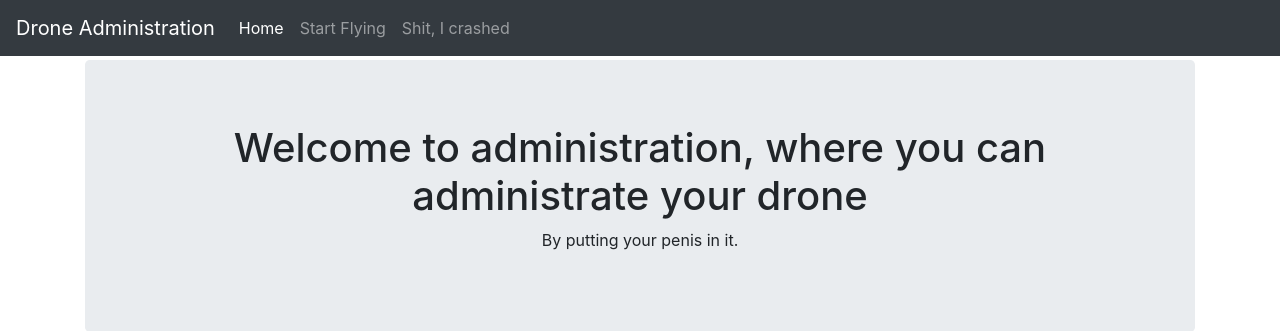
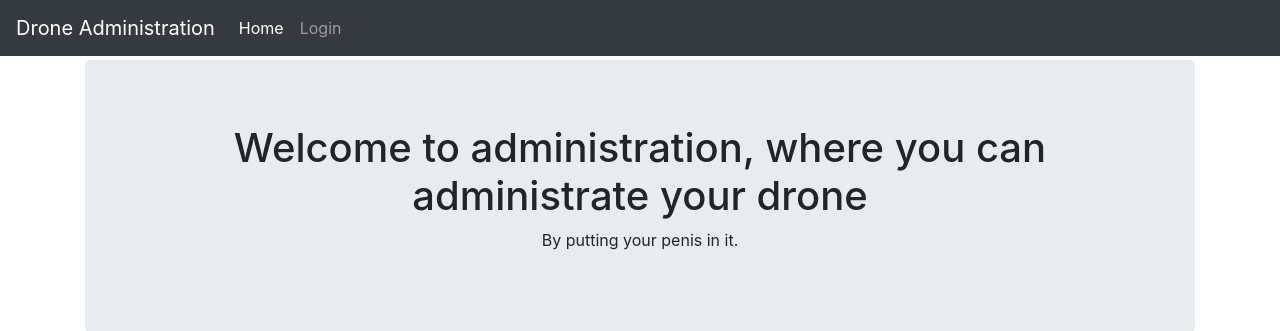
Before and after one commit to UAS-Bachelor/uas-administration, a Flask app: page / in a window 1280 px wide. Shown: the top 331 px of the page. Run offline with Flask 2, Linux system fonts and the light colour scheme; some libraries are stand-ins or nearby versions.

Commit message:
Login implementeret

```diff
--- a/services/app/app.py
+++ b/services/app/app.py
@@ -1,4 +1,5 @@
 from flask import Flask, render_template
+import requests
 
 app = Flask(__name__)
 
@@ -6,5 +7,13 @@ app = Flask(__name__)
 def index():
     return render_template('index.html')
 
+@app.route('/login')
+def login():
+    try:
+        login = requests.get('http://127.0.0.1:5002/login').text
+    except requests.exceptions.ConnectionError:
+        return 'Login service unavailable'
+    return login
+
 if __name__ == '__main__':
     app.run(debug=True)
--- a/services/app/templates/includes/_navbar.html
+++ b/services/app/templates/includes/_navbar.html
@@ -12,10 +12,7 @@
                 </a>
             </li>
             <li class="nav-item">
-                <a class="nav-link" href="/penis">Start Flying</a>
-            </li>
-            <li class="nav-item">
-                <a class="nav-link" href="/abe">Shit, I crashed</a>
+                <a class="nav-link" href="/login">Login</a>
             </li>
         </ul>
     </div>
```
